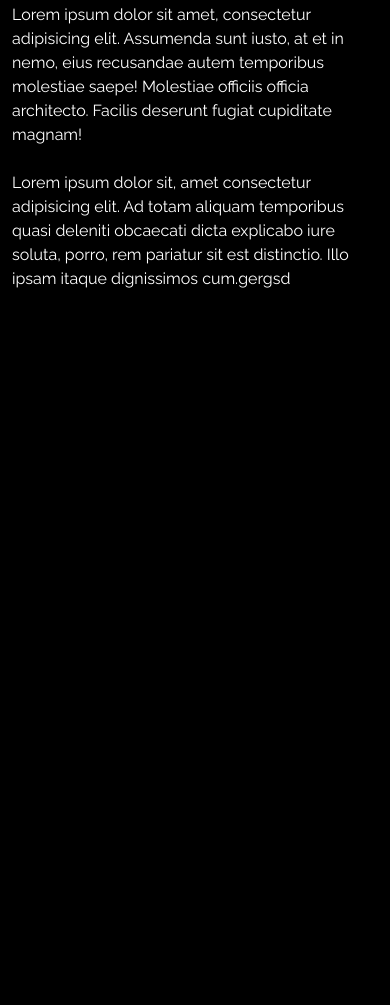
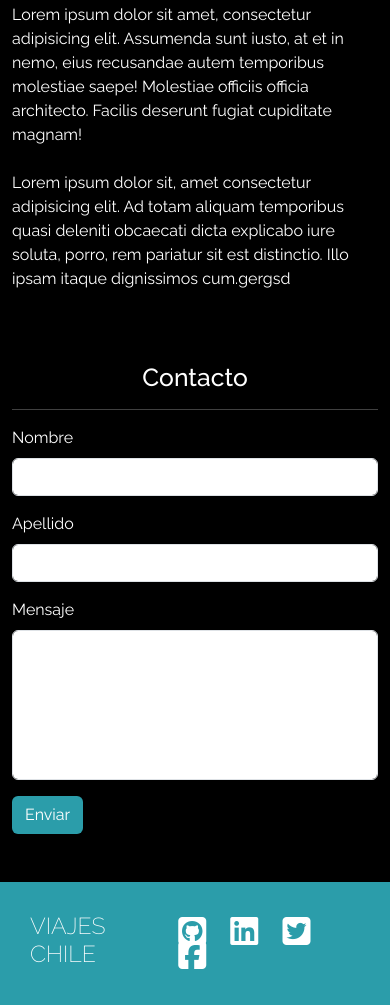
Before and after one commit to Celeste941/viajes-chile-desafio, a plain HTML site: page index.html in a window 390 px wide. Shown: the part 574-1579 px from the top of the page. Before the commit the page ends 889 px from the top, so only its background shows below. Drawn offline with nearby package versions, Linux system fonts and the light colour scheme.

Commit message:
Se agrego la seccion del input -ojo aun no uso javascript- y se creo el footer, aun no uso responsive con el footer para que los iconos no se vean desalineados en pantalla pequeña

```diff
--- a/assets/css/style.css
+++ b/assets/css/style.css
@@ -45,5 +45,16 @@ form{
 
 footer{
     background-color: #2b9daa;
-
+    padding: 30px;
+    display: flex;
+    align-items: center;
+    justify-content: space-around;
+    & h3{
+        color: white;
+        font-weight: 200;
+        text-transform: uppercase;
+    }
+    & .iconos-footer i{
+        margin: 10px;
+    }
 }
--- a/index.html
+++ b/index.html
@@ -63,7 +63,7 @@
           </div>
 
           <!-- MENU DE NAVEGACIÓN VISIBLE EN PANTALLA SM PARA ABAJO -->
-          <div class="d-block d-md-none text-white">
+          <div class="d-block d-md-none">
             <button
               class="navbar-toggler"
               type="button"
@@ -79,7 +79,7 @@
               id="offcanvasNavbar"
               aria-labelledby="offcanvasNavbarLabel">
               <div class="offcanvas-header"></div>
-              <div class="offcanvas-body">
+              <div class="offcanvas-body bg-info">
                 <ul class="navbar-nav justify-content-end flex-grow-1 pe-3">
                   <li class="nav-item">
                     <a class="nav-link" href="#">Inicio</a>
@@ -197,6 +197,48 @@
       <!-- FIN DE LA SECCIÓN -QUIENES SOMOS- -->
     </main>
 
+    <!-- SECCIÓN INICIAL DEL INPUT -->
+    <form class="container my-5">
+      <h2>Contacto</h2>
+      <hr />
+      <div class="mb-3">
+        <label for="exampleInputEmail1" class="form-label">Nombre</label>
+        <input
+          type="email"
+          class="form-control"
+          id="exampleInputEmail1"
+          aria-describedby="emailHelp" />
+      </div>
+      <div class="mb-3">
+        <label for="exampleInputPassword1" class="form-label">Apellido</label>
+        <input
+          type="password"
+          class="form-control"
+          id="exampleInputPassword1" />
+      </div>
+      <div class="mb-3">
+        <label for="exampleInputPassword1" class="form-label">Mensaje</label>
+        <input
+          type="password"
+          class="form-control input-tamaño-mensaje"
+          id="exampleInputPassword1" />
+      </div>
+      <button type="submit" class="btn color-button-enviar">Enviar</button>
+    </form>
+    <!-- FINAL DEL INPUT -->
 
+    <footer>
+      <div><h3>Viajes Chile</h3></div>
+      <div class="iconos-footer">
+        <i class="fa-brands fa-square-github fa-2xl" style="color: #ffffff"></i>
+        <i class="fa-brands fa-linkedin fa-2xl" style="color: #ffffff"></i>
+        <i
+          class="fa-brands fa-square-twitter fa-2xl"
+          style="color: #ffffff"></i>
+        <i
+          class="fa-brands fa-square-facebook fa-2xl"
+          style="color: #ffffff"></i>
+      </div>
+    </footer>
   </body>
 </html>
```
